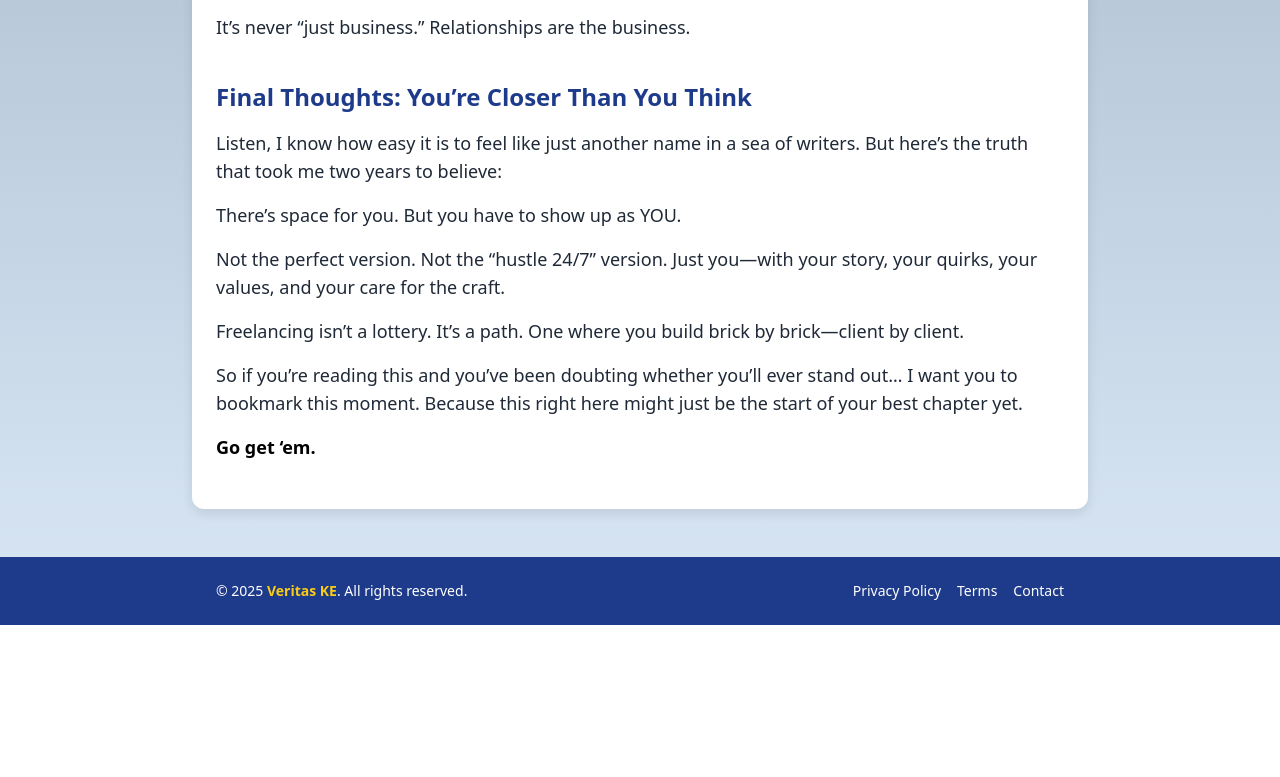
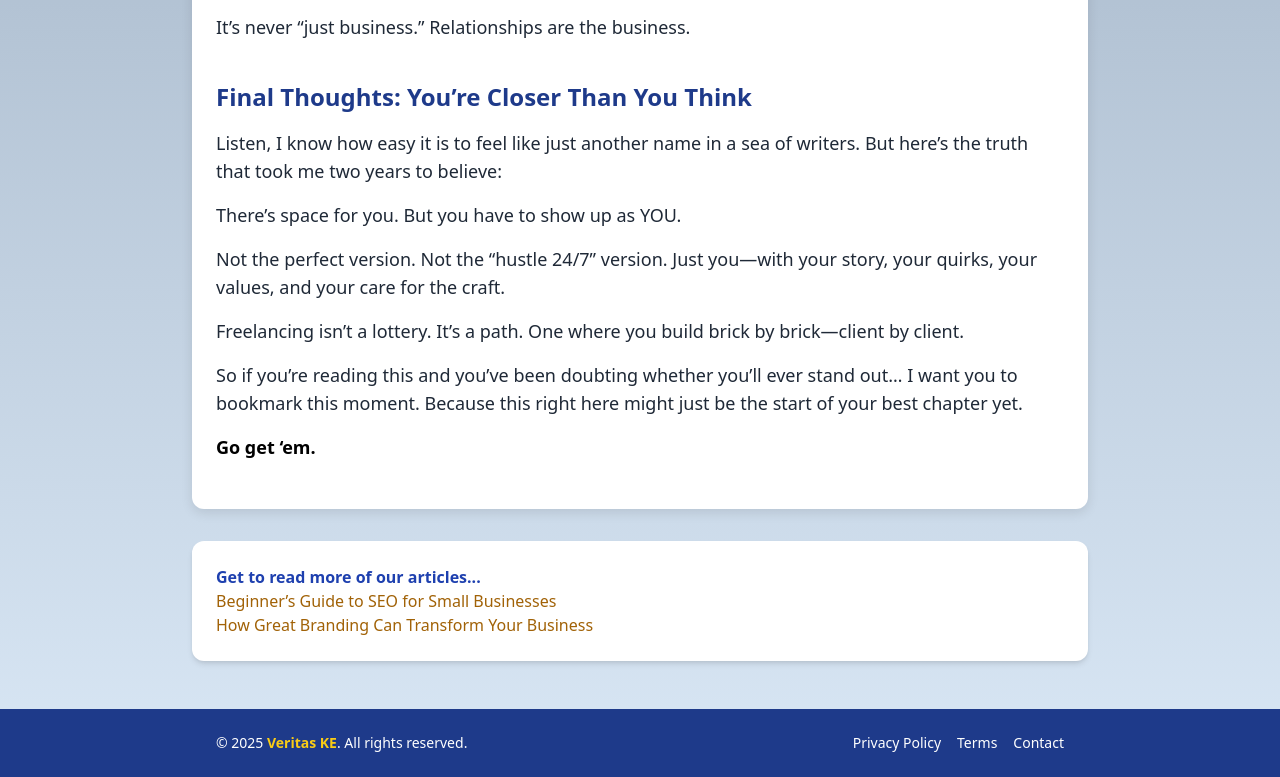
Before and after one commit to KELYONES/html-tailwind-Js-portfolio, a plain HTML site: page blog1.html in a window 1280 px wide. Shown: the part 3439-4216 px from the top of the page. Before the commit the page ends 4064 px from the top, so only its background shows below. Drawn offline with nearby package versions, Linux system fonts and the light colour scheme.

Commit message:
Update blog1.html

```diff
--- a/blog1.html
+++ b/blog1.html
@@ -177,6 +177,15 @@
       <p class="text-lg font-bold text-black">Go get ‘em.</p>
     </div>
   </div>
+  <section class="bg-white shadow-md p-6 max-w-4xl mx-auto mt-8 rounded-xl">
+     <div>
+       <h3 class="text-blue-800 font-semibold">Get to read more of our articles...</h3>
+        <ul class="text-yellow-700 hover:underline">
+          <li><a href="./blog2.html">Beginner’s Guide to SEO for Small Businesses</a></li>
+          <li><a href="./blog3.html">How Great Branding Can Transform Your Business</a></li>
+       </ul>
+     </div>
+  </section>
   <footer class="bg-blue-900 text-white py-6 mt-12">
   <div class="max-w-4xl mx-auto px-6 flex flex-col md:flex-row items-center justify-between space-y-4 md:space-y-0">
     <p class="text-sm">&copy; 2025 <span class="font-semibold text-yellow-400">Veritas KE</span>. All rights reserved.</p>
```
